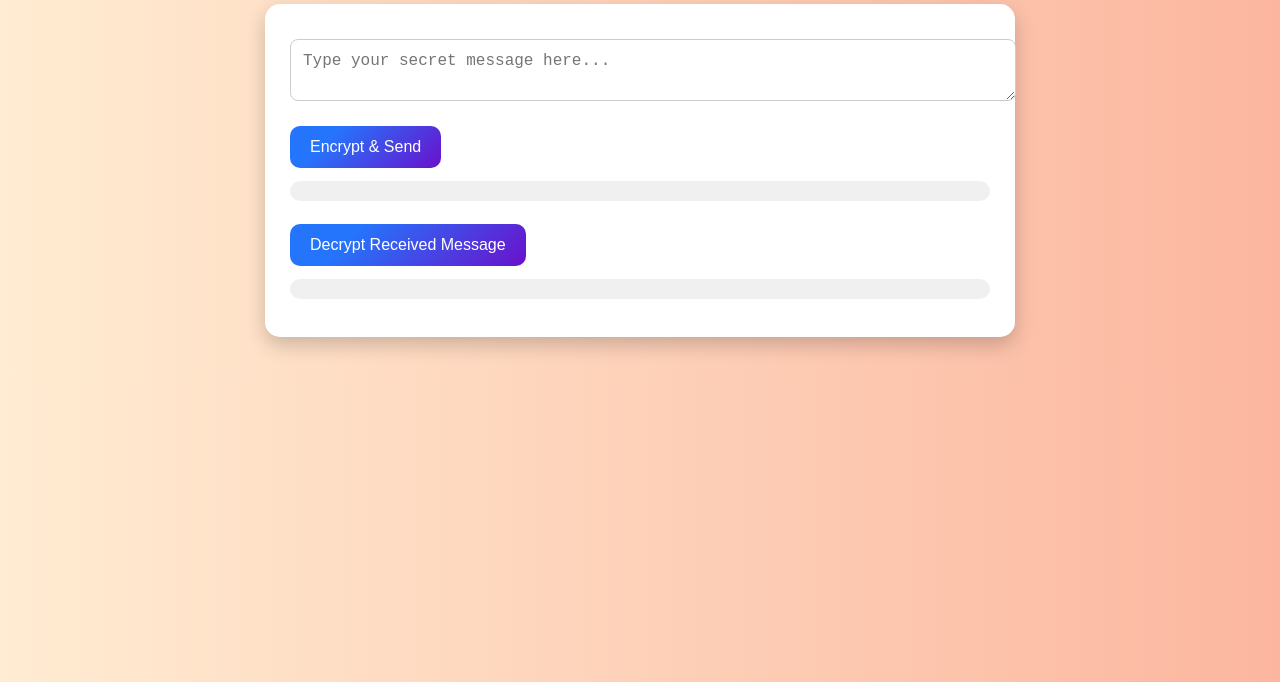
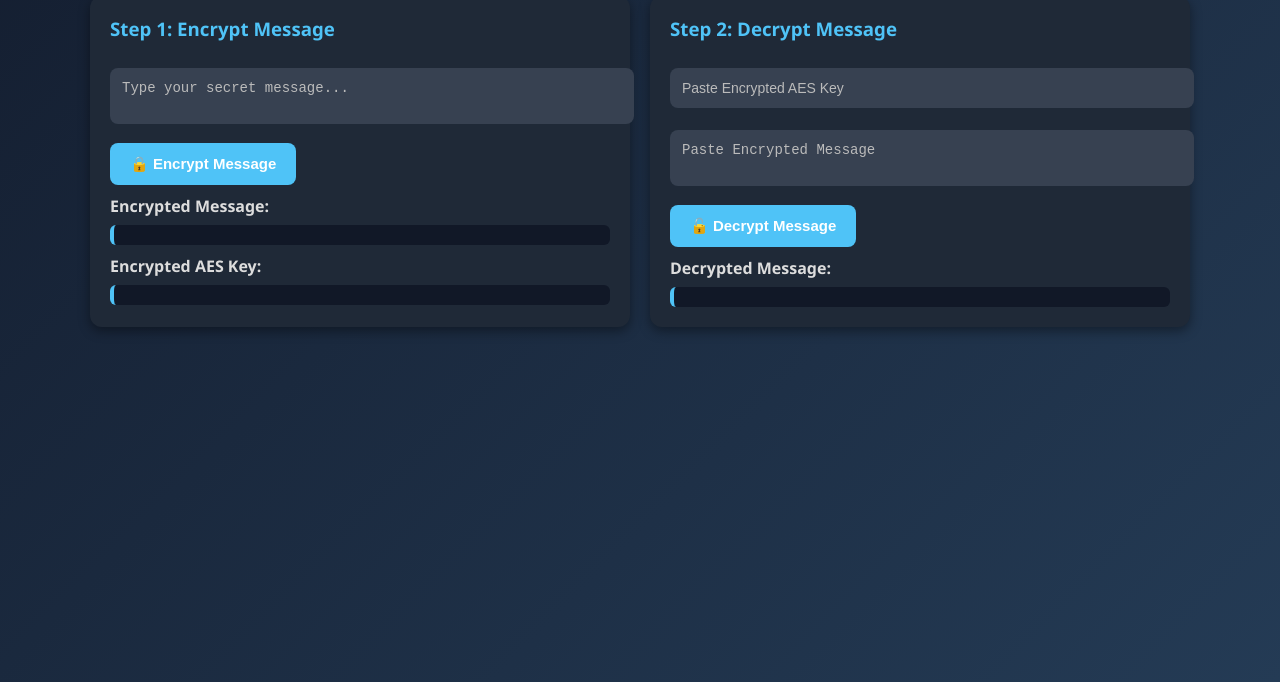
Before and after one commit to yashrajsinh14/CNS, a plain HTML site: page index.html in a window 1280 px wide. Shown: the part 118-800 px from the top of the page. Drawn offline with Linux system fonts and the light colour scheme.

Commit message:
Update index.html

```diff
--- a/index.html
+++ b/index.html
@@ -1,162 +1,193 @@
 <!DOCTYPE html>
 <html lang="en">
 <head>
-  <meta charset="UTF-8" />
-  <meta name="viewport" content="width=device-width, initial-scale=1.0"/>
-  <title>CryptoLock Messenger</title>
+<meta charset="UTF-8">
+<meta name="viewport" content="width=device-width, initial-scale=1.0">
+<title>CryptoSecure Messenger</title>
 <style>
     body {
-      font-family: 'Segoe UI', sans-serif;
-      background: linear-gradient(to right, #ffecd2 0%, #fcb69f 100%);
-      padding: 30px;
-      color: #333;
+        font-family: "Segoe UI", sans-serif;
+        background: linear-gradient(135deg, #141E30, #243B55);
+        color: #fff;
+        margin: 0;
+        padding: 0;
+        display: flex;
+        flex-direction: column;
+        align-items: center;
+        min-height: 100vh;
     }
-
     h1 {
-      color: #444;
-      text-align: center;
-      margin-bottom: 20px;
+        margin-top: 20px;
+        font-weight: 600;
+        letter-spacing: 1px;
+        color: #fff;
     }
-
-    .container {
-      max-width: 700px;
-      margin: 0 auto;
-      background: white;
-      padding: 25px;
-      border-radius: 15px;
-      box-shadow: 0 8px 20px rgba(0, 0, 0, 0.2);
+    .app-container {
+        display: flex;
+        flex-wrap: wrap;
+        gap: 20px;
+        margin: 30px;
+        width: 95%;
+        max-width: 1100px;
+        justify-content: center;
     }
-
+    .card {
+        background: #1f2937;
+        padding: 20px;
+        border-radius: 12px;
+        box-shadow: 0 4px 12px rgba(0,0,0,0.4);
+        width: 100%;
+        max-width: 500px;
+        transition: transform 0.2s ease-in-out;
+    }
+    .card:hover {
+        transform: translateY(-3px);
+    }
+    .card h3 {
+        margin-top: 0;
+        color: #4fc3f7;
+    }
     textarea, input {
         width: 100%;
         padding: 12px;
-      margin: 10px 0;
+        margin: 8px 0 14px;
+        border: none;
         border-radius: 8px;
-      border: 1px solid #ccc;
-      font-size: 16px;
+        outline: none;
+        font-size: 14px;
+        background: #374151;
+        color: #fff;
+        resize: none;
     }
-
+    textarea::placeholder, input::placeholder {
+        color: #bbb;
+    }
     button {
-      background-color: #6a11cb;
-      background-image: linear-gradient(315deg, #6a11cb 0%, #2575fc 74%);
+        background: #4fc3f7;
+        color: #fff;
+        padding: 12px 20px;
         border: none;
-      color: white;
-      padding: 12px 20px;
-      font-size: 16px;
-      border-radius: 10px;
+        border-radius: 8px;
         cursor: pointer;
+        font-size: 15px;
+        font-weight: bold;
+        transition: background 0.3s ease-in-out;
+    }
+    button:hover {
+        background: #039be5;
+    }
+    .output {
+        background: #111827;
+        padding: 10px;
+        border-radius: 6px;
+        font-size: 14px;
+        word-wrap: break-word;
+        margin-top: 8px;
+        border-left: 4px solid #4fc3f7;
+    }
+    .label {
+        font-weight: bold;
+        color: #ddd;
         margin-top: 10px;
-    }
-
-    button:hover {
-      opacity: 0.9;
-    }
-
-    pre {
-      background: #f0f0f0;
-      padding: 10px;
-      white-space: pre-wrap;
-      border-radius: 10px;
+        display: block;
     }
 </style>
 </head>
 <body>
-  <h1>🔒 CryptoLock Messenger</h1>
-  <div class="container">
-    <textarea id="message" placeholder="Type your secret message here..."></textarea>
-    <button onclick="encryptMessage()">Encrypt & Send</button>
-    <pre id="encrypted-output"></pre>
 
-    <button onclick="decryptMessage()">Decrypt Received Message</button>
-    <pre id="decrypted-output"></pre>
+<h1>🔐 CryptoSecure Messenger</h1>
+<div class="app-container">
+    <!-- Encryption Section -->
+    <div class="card">
+        <h3>Step 1: Encrypt Message</h3>
+        <textarea id="message" placeholder="Type your secret message..."></textarea>
+        <button onclick="encryptMessage()">🔒 Encrypt Message</button>
+        <span class="label">Encrypted Message:</span>
+        <div class="output" id="encryptedMsg"></div>
+        <span class="label">Encrypted AES Key:</span>
+        <div class="output" id="encryptedKey"></div>
+    </div>
+
+    <!-- Decryption Section -->
+    <div class="card">
+        <h3>Step 2: Decrypt Message</h3>
+        <input id="inputKey" placeholder="Paste Encrypted AES Key">
+        <textarea id="inputMsg" placeholder="Paste Encrypted Message"></textarea>
+        <button onclick="decryptMessage()">🔓 Decrypt Message</button>
+        <span class="label">Decrypted Message:</span>
+        <div class="output" id="decryptedMsg"></div>
+    </div>
 </div>
 
 <script>
-    let rsaKeyPair, aesKey, iv, encryptedMessage, encryptedAesKey;
+let publicKey, privateKey;
 
-    async function generateRSAKeyPair() {
-      rsaKeyPair = await window.crypto.subtle.generateKey(
-        {
-          name: "RSA-OAEP",
-          modulusLength: 2048,
-          publicExponent: new Uint8Array([1, 0, 1]),
-          hash: "SHA-256",
-        },
+// Generate RSA key pair on page load
+window.onload = async () => {
+    const keyPair = await crypto.subtle.generateKey(
+        { name: "RSA-OAEP", modulusLength: 2048, publicExponent: new Uint8Array([1, 0, 1]), hash: "SHA-256" },
         true,
         ["encrypt", "decrypt"]
     );
+    publicKey = keyPair.publicKey;
+    privateKey = keyPair.privateKey;
+};
+
+// Convert ArrayBuffer to Base64
+function ab2b64(buffer) {
+    return btoa(String.fromCharCode(...new Uint8Array(buffer)));
 }
-
-    async function generateAESKey() {
-      aesKey = await window.crypto.subtle.generateKey(
-        {
-          name: "AES-GCM",
-          length: 256,
-        },
-        true,
-        ["encrypt", "decrypt"]
-      );
+// Convert Base64 to ArrayBuffer
+function b64toab(base64) {
+    return Uint8Array.from(atob(base64), c => c.charCodeAt(0)).buffer;
 }
 
 async function encryptMessage() {
-      await generateRSAKeyPair();
-      await generateAESKey();
+    const msg = document.getElementById("message").value.trim();
+    if (!msg) { alert("Please enter a message."); return; }
 
-      const msg = document.getElementById("message").value;
-      iv = window.crypto.getRandomValues(new Uint8Array(12));
-      const encoded = new TextEncoder().encode(msg);
+    // Generate AES key
+    const aesKey = await crypto.subtle.generateKey({ name: "AES-GCM", length: 256 }, true, ["encrypt", "decrypt"]);
+    const iv = crypto.getRandomValues(new Uint8Array(12));
 
-      const ciphertext = await window.crypto.subtle.encrypt(
-        {
-          name: "AES-GCM",
-          iv: iv,
-        },
-        aesKey,
-        encoded
-      );
-      encryptedMessage = new Uint8Array(ciphertext);
+    // Encrypt message with AES
+    const encodedMsg = new TextEncoder().encode(msg);
+    const cipherText = await crypto.subtle.encrypt({ name: "AES-GCM", iv }, aesKey, encodedMsg);
 
-      // Encrypt AES key with RSA Public Key
-      const rawAESKey = await window.crypto.subtle.exportKey("raw", aesKey);
-      const encryptedKeyBuffer = await window.crypto.subtle.encrypt(
-        { name: "RSA-OAEP" },
-        rsaKeyPair.publicKey,
-        rawAESKey
-      );
-      encryptedAesKey = new Uint8Array(encryptedKeyBuffer);
+    // Export and encrypt AES key with RSA
+    const rawKey = await crypto.subtle.exportKey("raw", aesKey);
+    const encryptedKey = await crypto.subtle.encrypt({ name: "RSA-OAEP" }, publicKey, rawKey);
 
-      document.getElementById("encrypted-output").textContent =
-        `🔐 Encrypted AES Key (Base64):\n${btoa(String.fromCharCode(...encryptedAesKey))}\n\n` +
-        `🧾 Encrypted Message (Base64):\n${btoa(String.fromCharCode(...encryptedMessage))}`;
+    // Display outputs
+    document.getElementById("encryptedMsg").textContent = ab2b64(iv) + "." + ab2b64(cipherText);
+    document.getElementById("encryptedKey").textContent = ab2b64(encryptedKey);
 }
 
 async function decryptMessage() {
-      const decryptedAESKeyBuffer = await window.crypto.subtle.decrypt(
-        { name: "RSA-OAEP" },
-        rsaKeyPair.privateKey,
-        encryptedAesKey
-      );
-      const importedAESKey = await window.crypto.subtle.importKey(
-        "raw",
-        decryptedAESKeyBuffer,
-        "AES-GCM",
-        true,
-        ["decrypt"]
-      );
+    try {
+        const encryptedKey = document.getElementById("inputKey").value.trim();
+        const encryptedMsg = document.getElementById("inputMsg").value.trim();
+        if (!encryptedKey || !encryptedMsg) { alert("Please paste both encrypted key and message."); return; }
 
-      const decryptedBuffer = await window.crypto.subtle.decrypt(
-        {
-          name: "AES-GCM",
-          iv: iv,
-        },
-        importedAESKey,
-        encryptedMessage
-      );
+        // Decrypt AES key
+        const rawKey = await crypto.subtle.decrypt({ name: "RSA-OAEP" }, privateKey, b64toab(encryptedKey));
+        const aesKey = await crypto.subtle.importKey("raw", rawKey, { name: "AES-GCM" }, true, ["decrypt"]);
 
-      const decodedMessage = new TextDecoder().decode(decryptedBuffer);
-      document.getElementById("decrypted-output").textContent =
-        `📩 Decrypted Message:\n${decodedMessage}`;
+        // Separate IV and ciphertext
+        const [ivB64, cipherB64] = encryptedMsg.split(".");
+        const iv = new Uint8Array(b64toab(ivB64));
+        const cipherText = b64toab(cipherB64);
+
+        // Decrypt message
+        const decrypted = await crypto.subtle.decrypt({ name: "AES-GCM", iv }, aesKey, cipherText);
+        const message = new TextDecoder().decode(decrypted);
+
+        document.getElementById("decryptedMsg").textContent = message;
+    } catch (e) {
+        document.getElementById("decryptedMsg").textContent = "❌ Decryption failed! Invalid data.";
+    }
 }
 </script>
+
 </body>
 </html>
```
Lines whose indentation alone changed are shown as unchanged.
